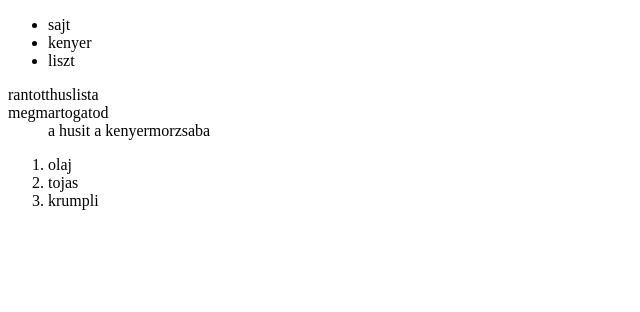
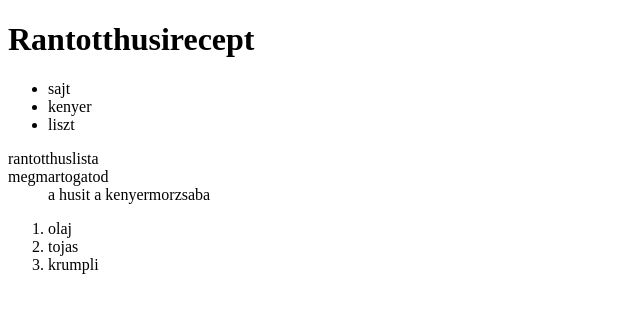
Before and after one commit to Bia262/lista, a plain HTML site: page index.html in a window 1280 px wide. Shown: the whole page, without its empty margins (0-640 px from the left). Drawn offline with Linux system fonts and the light colour scheme.

Commit message:
Update index.html

```diff
--- a/index.html
+++ b/index.html
@@ -7,6 +7,7 @@
     <title>Lista</title>
 </head>
 <body>
+    <h1>Rantotthusirecept</h1>
     <ul>
         <li>sajt</li>
         <li>kenyer</li>
```
